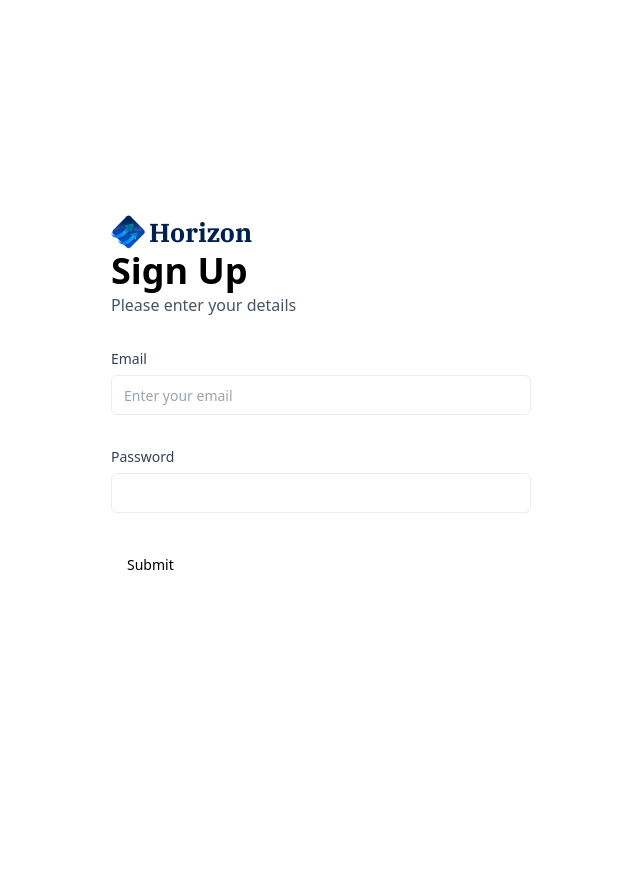
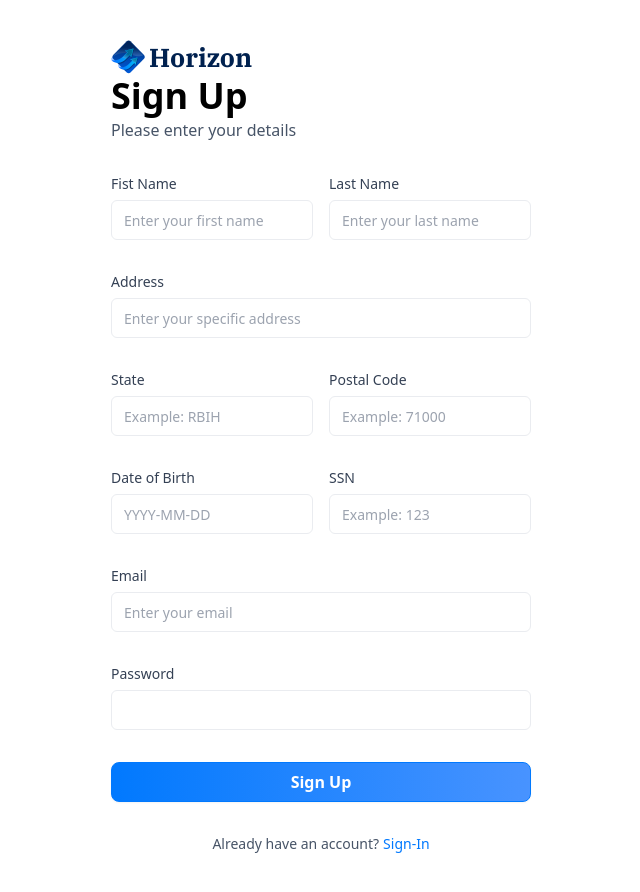
Before and after one commit to KerimCeljo/bankingapp, a Next.js app: page /sign-up in a window 1280 px wide. Shown: the whole page, without its empty margins (319-959 px from the left). Before the commit the page ends 800 px from the top, so only its background shows below. Built offline with nearby package versions, Linux system fonts and the light colour scheme.

Commit message:
sign in and out are fixed and improved

```diff
--- a/components/AuthForm.tsx
+++ b/components/AuthForm.tsx
@@ -18,14 +18,18 @@
 import { Input } from "@/components/ui/input"
 import CustomInput from './CustomInput';
 import { authFormSchema } from '@/lib/utils';
+import { Loader2 } from 'lucide-react';
 
 
 const AuthForm = ({ type }: { type: string }) => {
     const [user, setUser] = useState(null);
+    const [isLoading, setIsLoading] = useState(false);
+
+    const formSchema = authFormSchema(type);
 
       // 1. Define your form.
-  const form = useForm<z.infer<typeof authFormSchema>>({
-    resolver: zodResolver(authFormSchema),
+  const form = useForm<z.infer<typeof formSchema>>({
+    resolver: zodResolver(formSchema),
     defaultValues: {
       email: "",
       password: " "
@@ -33,10 +37,12 @@
   })
 
   // 2. Define a submit handler.
-  function onSubmit(values: z.infer<typeof authFormSchema>) {
+  function onSubmit(values: z.infer<typeof formSchema>) {
     // Do something with the form values.
     // ✅ This will be type-safe and validated.
+    setIsLoading(true)
     console.log(values)
+    setIsLoading(false);
   }
   return (
     <section className="auth-form">
@@ -70,7 +76,30 @@
             <>
             <Form {...form}>
                 <form onSubmit={form.handleSubmit(onSubmit)} className="space-y-8">
-
+                {type === 'sign-up' && (
+                    <>
+                    <div className="flex gap-4">
+                    <CustomInput
+                    control={form.control} name='firstName' label= "Fist Name" placeholder='Enter your first name'/>
+                    <CustomInput
+                    control={form.control} name='lastName' label= "Last Name" placeholder='Enter your last name'/>
+                    </div>
+                    <CustomInput
+                    control={form.control} name='address1' label= "Address" placeholder='Enter your specific address'/>
+                    <div className="flex gap-4">
+                    <CustomInput
+                    control={form.control} name='state' label= "State" placeholder='Example: RBIH'/>
+                    <CustomInput
+                    control={form.control} name='postalCode' label= "Postal Code" placeholder='Example: 71000'/>
+                    </div>
+                    <div className="flex gap-4">
+                    <CustomInput
+                    control={form.control} name='dateOfBirth' label= "Date of Birth" placeholder='YYYY-MM-DD'/>
+                    <CustomInput
+                    control={form.control} name='ssn' label= "SSN" placeholder='Example: 123'/>
+                    </div>
+                    </>
+                )}
 
                 <CustomInput
                  control={form.control} name='email' label= "Email" placeholder='Enter your email'/>
@@ -78,10 +107,31 @@
                 <CustomInput
                  control={form.control} name='password' label= "Password" placeholder='Enter your password'/>
 
-
-            <Button type="submit">Submit</Button>
+            <div className="flex flex-col gap-4">
+                <Button type="submit" disabled={isLoading} className="form-btn">
+                {isLoading ? (
+                    <>
+                    <Loader2 size={20}
+                    className="animate-spin"
+                    /> $nbsp;
+                    Loading...
+                    </>
+                ): type === 'sign-in' ? 'Sign in' : 'Sign Up'}
+                </Button>
+            </div>
             </form>
             </Form>
+
+            <footer className="flex justify-center gap-1">
+                <p className="text-14 font-normal text-gray-600">
+                    {type === 'sign-in'
+                    ? "Don't have an account?"
+                    : "Already have an account?"}
+                    </p>
+                    <Link href={type === 'sign-in' ? '/sign-up' : '/sign-in'} className="form-link">
+                        {type === 'sign-in' ? 'Sign-Up' : 'Sign-In'}
+                    </Link>
+            </footer>
             </>
         )}
     </section>
--- a/components/CustomInput.tsx
+++ b/components/CustomInput.tsx
@@ -5,9 +5,11 @@
 import { z } from 'zod'
 import { authFormSchema } from '@/lib/utils'
 
+const formSchema = authFormSchema('sign up')
+
 interface CustomInput {
-    control: Control<z.infer<typeof authFormSchema>>,
-    name: FieldPath<z.infer<typeof authFormSchema>>,
+    control: Control<z.infer<typeof formSchema>>,
+    name: FieldPath<z.infer<typeof formSchema>>,
     label: string,
     placeholder: string
 }
--- a/lib/utils.ts
+++ b/lib/utils.ts
@@ -1,5 +1,6 @@
 /* eslint-disable no-prototype-builtins */
 import { type ClassValue, clsx } from "clsx";
+import { SocketAddress } from "net";
 import qs from "query-string";
 import { twMerge } from "tailwind-merge";
 import { z } from "zod";
@@ -195,7 +196,17 @@
   return date > twoDaysAgo ? "Processing" : "Success";
 };
 
-export const authFormSchema = z.object({
+export const authFormSchema = (type: string) => z.object({
+  //sign up
+  firstName: type === 'sign-in' ? z.string().optional() : z.string().min(3),
+  lastName: type === 'sign-in' ? z.string().optional() : z.string().min(3),
+  address1: type === 'sign-in' ? z.string().optional() : z.string().max(50),
+  state: type === 'sign-in' ? z.string().optional() : z.string().min(2).max(2),
+  postalCode: type === 'sign-in' ? z.string().optional() : z.string().min(3).max(6),
+  dateOfBirth: type === 'sign-in' ? z.string().optional() : z.string().min(3),
+  ssn: type === 'sign-in' ? z.string().optional() : z.string().min(3),
+  // both
   email: z.string().email(),
-  password: z.string().min(8)
+  password: z.string().min(8),
+
 })
```
